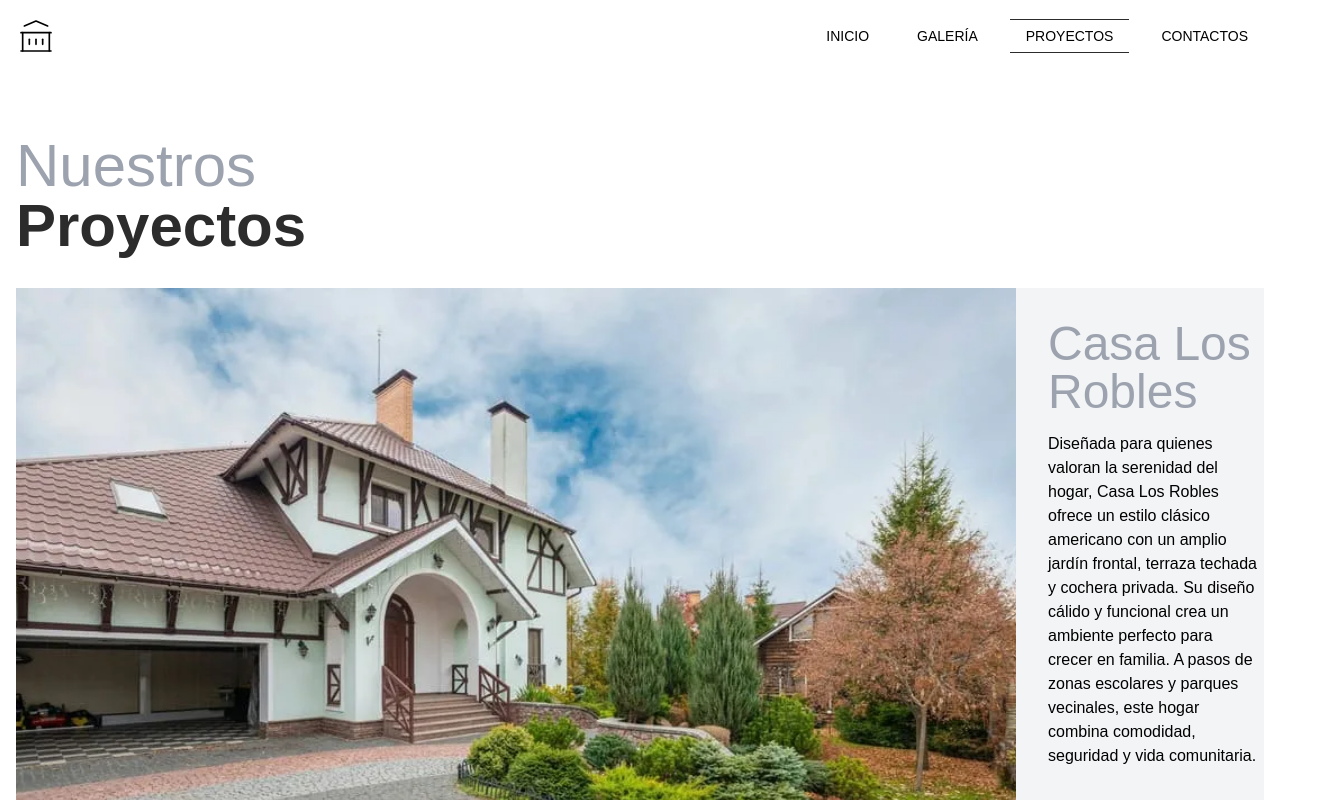
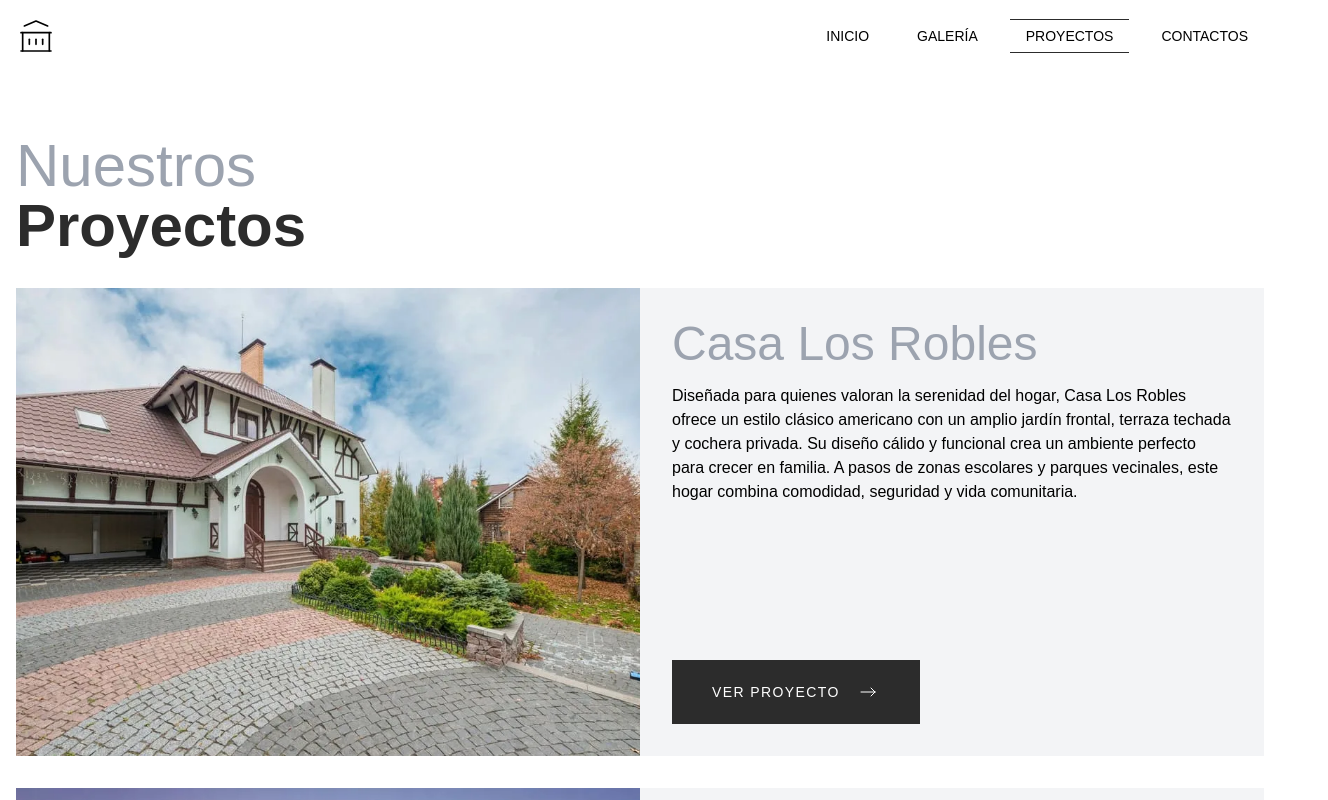
Before and after one commit to damiro3017/residential-builder, a React (Vite) app: page /projects in a window 1280 px wide. Shown: the top 800 px of the page, 1328 px wide, since content can reach past the window. Built offline with nearby package versions, Linux system fonts and the light colour scheme.

Commit message:
style: fix projects card

```diff
--- a/src/components/ProjectsCard.jsx
+++ b/src/components/ProjectsCard.jsx
@@ -3,7 +3,7 @@ import { DefaultButton } from "./DefaultButton"
 
 export const ProjectsCard = ({ image, title, description, path }) => {
     return (
-        <div className="flex flex-col md:flex-row bg-gray-100">
+        <div className="grid grid-cols-1 md:grid-cols-2 bg-gray-100">
             <img
                 className="w-full h-full object-cover aspect-[4/3] flex-1"
                 src={image}
```
